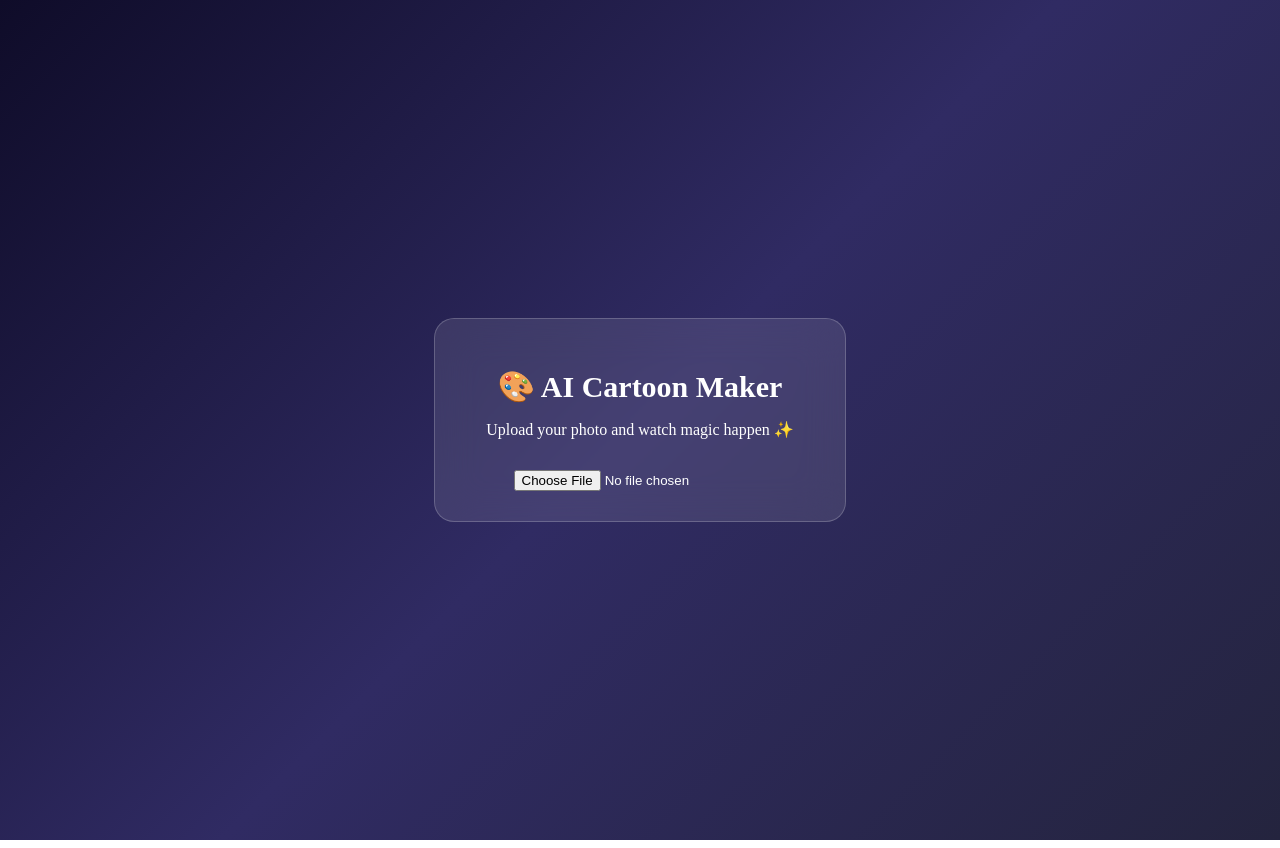
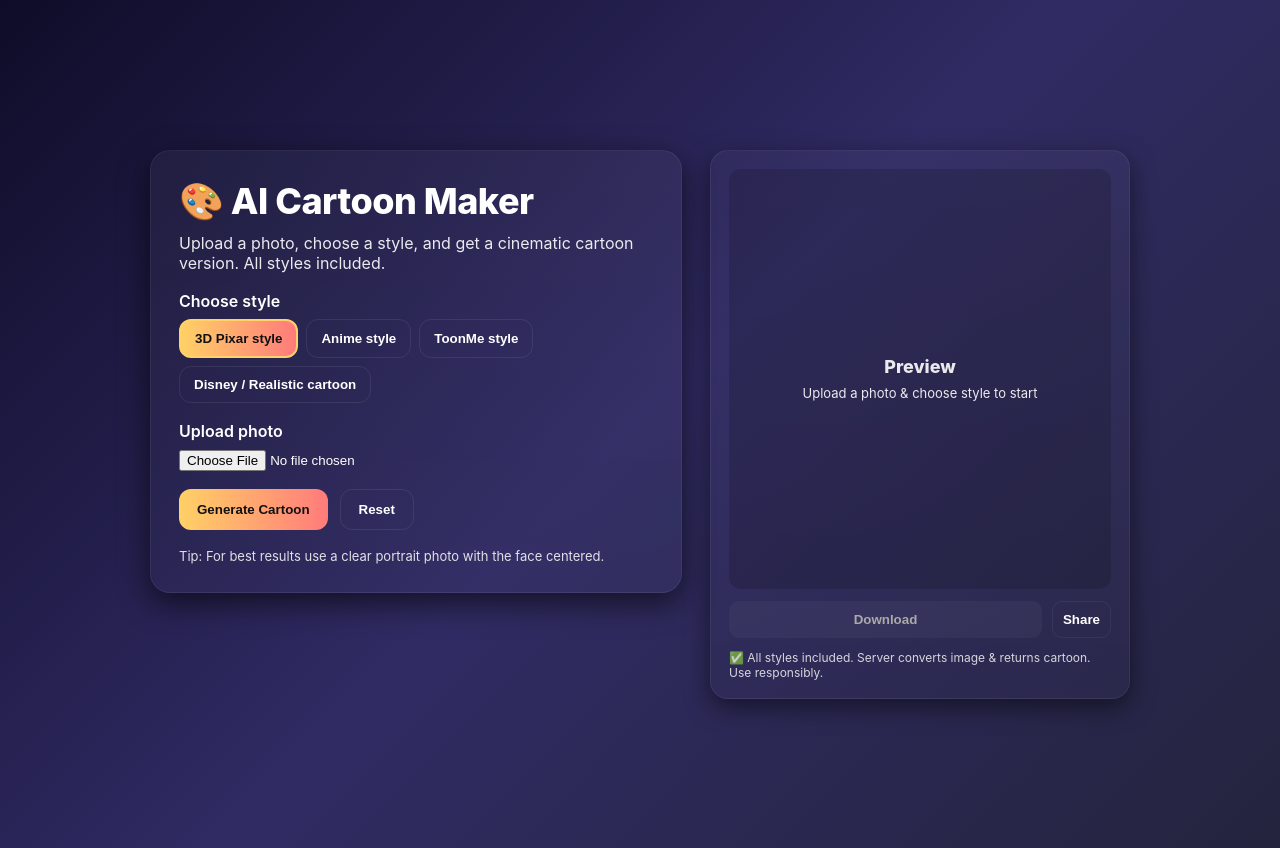
Before and after one commit to justifysiddh/ai-cartoon, a Next.js app: page / in a window 1280 px wide. Built offline with nearby package versions, Linux system fonts and the light colour scheme.

Commit message:
Update page.jsx

```diff
--- a/app/page.jsx
+++ b/app/page.jsx
@@ -1,54 +1,261 @@
 "use client";
 
 import React, { useState } from "react";
-import Image from "next/image";
 
 export default function Page() {
+  const [file, setFile] = useState(null);
   const [preview, setPreview] = useState(null);
+  const [resultUrl, setResultUrl] = useState(null);
+  const [loading, setLoading] = useState(false);
+  const [style, setStyle] = useState("pixar");
+  const [error, setError] = useState("");
+
+  const styles = [
+    { id: "pixar", label: "3D Pixar style" },
+    { id: "anime", label: "Anime style" },
+    { id: "toonme", label: "ToonMe style" },
+    { id: "disney", label: "Disney / Realistic cartoon" }
+  ];
+
+  const onFileChange = (e) => {
+    const f = e.target.files?.[0];
+    if (!f) return;
+    setFile(f);
+    setPreview(URL.createObjectURL(f));
+    setResultUrl(null);
+    setError("");
+  };
+
+  const handleGenerate = async () => {
+    if (!file) {
+      setError("Please upload an image first.");
+      return;
+    }
+    setError("");
+    setLoading(true);
+    setResultUrl(null);
+
+    try {
+      const fd = new FormData();
+      fd.append("image", file);
+      fd.append("style", style);
+
+      const res = await fetch("/api/cartoon", {
+        method: "POST",
+        body: fd
+      });
+
+      if (!res.ok) {
+        const txt = await res.text();
+        throw new Error(txt || "Conversion failed");
+      }
+
+      const blob = await res.blob();
+      const url = URL.createObjectURL(blob);
+      setResultUrl(url);
+    } catch (e) {
+      setError("Conversion failed. Try again later.");
+      console.error(e);
+    } finally {
+      setLoading(false);
+    }
+  };
+
+  const handleDownload = () => {
+    if (!resultUrl) return;
+    const a = document.createElement("a");
+    a.href = resultUrl;
+    a.download = "cartoon.png";
+    document.body.appendChild(a);
+    a.click();
+    a.remove();
+  };
+
+  const handleShare = async () => {
+    if (!resultUrl) return;
+    try {
+      const response = await fetch(resultUrl);
+      const blob = await response.blob();
+      const filesArray = [new File([blob], "cartoon.png", { type: blob.type })];
+      if (navigator.canShare && navigator.canShare({ files: filesArray })) {
+        await navigator.share({ files: filesArray, title: "My Cartoon" });
+      } else {
+        // fallback: open image in new tab
+        window.open(resultUrl, "_blank");
+      }
+    } catch (err) {
+      window.open(resultUrl, "_blank");
+    }
+  };
 
   return (
     <div style={{
       minHeight: "100vh",
       background: "linear-gradient(135deg,#0f0c29,#302b63,#24243e)",
       display: "flex",
+      alignItems: "center",
       justifyContent: "center",
-      alignItems: "center",
-      padding: "20px",
-      color: "white",
-      textAlign: "center"
+      padding: 24,
+      color: "#fff",
+      fontFamily: "Inter, system-ui, sans-serif"
     }}>
       <div style={{
-        background: "rgba(255,255,255,0.1)",
-        backdropFilter: "blur(20px)",
-        padding: "30px",
-        borderRadius: "20px",
-        border: "1px solid rgba(255,255,255,0.2)",
-        width: "350px"
+        width: 980,
+        maxWidth: "95%",
+        display: "grid",
+        gridTemplateColumns: "1fr 420px",
+        gap: 28,
+        alignItems: "start"
       }}>
-        <h1 style={{fontSize:"30px",fontWeight:"bold",marginBottom:"10px"}}>
-          🎨 AI Cartoon Maker
-        </h1>
-        <p>Upload your photo and watch magic happen ✨</p>
 
-        <input
-          type="file"
-          accept="image/*"
-          onChange={(e) => setPreview(URL.createObjectURL(e.target.files[0]))}
-          style={{marginTop:"15px"}}
-        />
+        {/* Left: Hero + Controls */}
+        <div style={{
+          background: "linear-gradient(180deg, rgba(255,255,255,0.04), rgba(255,255,255,0.02))",
+          padding: 28,
+          borderRadius: 20,
+          boxShadow: "0 10px 30px rgba(0,0,0,0.6)",
+          border: "1px solid rgba(255,255,255,0.06)"
+        }}>
+          <h1 style={{ fontSize: 36, margin: 0, fontWeight: 800, letterSpacing: -0.5 }}>
+            🎨 AI Cartoon Maker
+          </h1>
+          <p style={{ marginTop: 10, opacity: 0.9 }}>
+            Upload a photo, choose a style, and get a cinematic cartoon version. All styles included.
+          </p>
 
-        {preview && (
-          <img
-            src={preview}
-            style={{
-              width:"100%",
-              marginTop:"15px",
-              borderRadius:"15px",
-              border:"1px solid rgba(255,255,255,0.2)"
-            }}
-          />
-        )}
+          <div style={{ marginTop: 18 }}>
+            <label style={{ display: "block", fontWeight: 600, marginBottom: 8 }}>Choose style</label>
+            <div style={{ display: "flex", gap: 8, flexWrap: "wrap" }}>
+              {styles.map(s => (
+                <button
+                  key={s.id}
+                  onClick={() => setStyle(s.id)}
+                  style={{
+                    padding: "10px 14px",
+                    borderRadius: 12,
+                    border: style === s.id ? "2px solid #FFD166" : "1px solid rgba(255,255,255,0.08)",
+                    background: style === s.id ? "linear-gradient(90deg,#ffd166,#ff7b7b)" : "transparent",
+                    color: style === s.id ? "#111" : "#fff",
+                    cursor: "pointer",
+                    fontWeight: 700
+                  }}
+                >
+                  {s.label}
+                </button>
+              ))}
+            </div>
+          </div>
+
+          <div style={{ marginTop: 18 }}>
+            <label style={{ display: "block", fontWeight: 600, marginBottom: 8 }}>Upload photo</label>
+            <input type="file" accept="image/*" onChange={onFileChange} />
+          </div>
+
+          <div style={{ marginTop: 18, display: "flex", gap: 12 }}>
+            <button
+              onClick={handleGenerate}
+              disabled={loading}
+              style={{
+                padding: "12px 18px",
+                borderRadius: 12,
+                background: "linear-gradient(90deg,#ffd166,#ff7b7b)",
+                border: "none",
+                color: "#111",
+                fontWeight: 800,
+                cursor: "pointer"
+              }}
+            >
+              {loading ? "Generating..." : "Generate Cartoon"}
+            </button>
+
+            <button
+              onClick={() => { setFile(null); setPreview(null); setResultUrl(null); setError(""); }}
+              style={{
+                padding: "12px 18px",
+                borderRadius: 12,
+                background: "transparent",
+                border: "1px solid rgba(255,255,255,0.08)",
+                color: "#fff",
+                fontWeight: 700,
+                cursor: "pointer"
+              }}
+            >
+              Reset
+            </button>
+          </div>
+
+          {error && <div style={{ marginTop: 12, color: "#ffb4b4" }}>{error}</div>}
+
+          <div style={{ marginTop: 18, fontSize: 13, opacity: 0.85 }}>
+            Tip: For best results use a clear portrait photo with the face centered.
+          </div>
+        </div>
+
+        {/* Right: Preview Card */}
+        <div style={{
+          background: "linear-gradient(180deg, rgba(255,255,255,0.03), rgba(255,255,255,0.01))",
+          padding: 18,
+          borderRadius: 18,
+          border: "1px solid rgba(255,255,255,0.06)",
+          boxShadow: "0 8px 24px rgba(0,0,0,0.5)"
+        }}>
+          <div style={{ height: 420, display: "flex", alignItems: "center", justifyContent: "center", borderRadius: 12, overflow: "hidden", background: "rgba(0,0,0,0.15)" }}>
+            {/* Loading / preview / result */}
+            {loading ? (
+              <div style={{ textAlign: "center" }}>
+                <div style={{ marginBottom: 12 }}>Rendering your cartoon...</div>
+                <div style={{
+                  width: 72,
+                  height: 72,
+                  borderRadius: 36,
+                  border: "6px solid rgba(255,255,255,0.08)",
+                  borderTopColor: "#ffd166",
+                  animation: "spin 1s linear infinite",
+                }} />
+              </div>
+            ) : resultUrl ? (
+              <img src={resultUrl} alt="Result" style={{ maxHeight: "100%", maxWidth: "100%", display: "block" }} />
+            ) : preview ? (
+              <img src={preview} alt="Preview" style={{ maxHeight: "100%", maxWidth: "100%", display: "block", filter: "saturate(1.05)" }} />
+            ) : (
+              <div style={{ textAlign: "center", opacity: 0.9 }}>
+                <div style={{ fontWeight: 800, fontSize: 18 }}>Preview</div>
+                <div style={{ marginTop: 8, fontSize: 13 }}>Upload a photo & choose style to start</div>
+              </div>
+            )}
+          </div>
+
+          {/* Controls under preview */}
+          <div style={{ display: "flex", gap: 10, marginTop: 12 }}>
+            <button onClick={handleDownload} disabled={!resultUrl} style={{
+              flex: 1, padding: 10, borderRadius: 10, fontWeight: 700,
+              background: resultUrl ? "linear-gradient(90deg,#ffd166,#ff7b7b)" : "rgba(255,255,255,0.04)",
+              color: resultUrl ? "#111" : "#aaa",
+              border: "none", cursor: resultUrl ? "pointer" : "not-allowed"
+            }}>
+              Download
+            </button>
+
+            <button onClick={handleShare} disabled={!resultUrl} style={{
+              padding: 10, borderRadius: 10, fontWeight: 700,
+              background: "transparent",
+              border: "1px solid rgba(255,255,255,0.06)",
+              color: "#fff", cursor: resultUrl ? "pointer" : "not-allowed"
+            }}>
+              Share
+            </button>
+          </div>
+
+          <div style={{ marginTop: 12, fontSize: 12, opacity: 0.8 }}>
+            ✅ All styles included. Server converts image & returns cartoon. Use responsibly.
+          </div>
+        </div>
+
       </div>
+
+      <style>{`
+        @keyframes spin { to { transform: rotate(360deg); } }
+      `}</style>
     </div>
   );
 }
```
